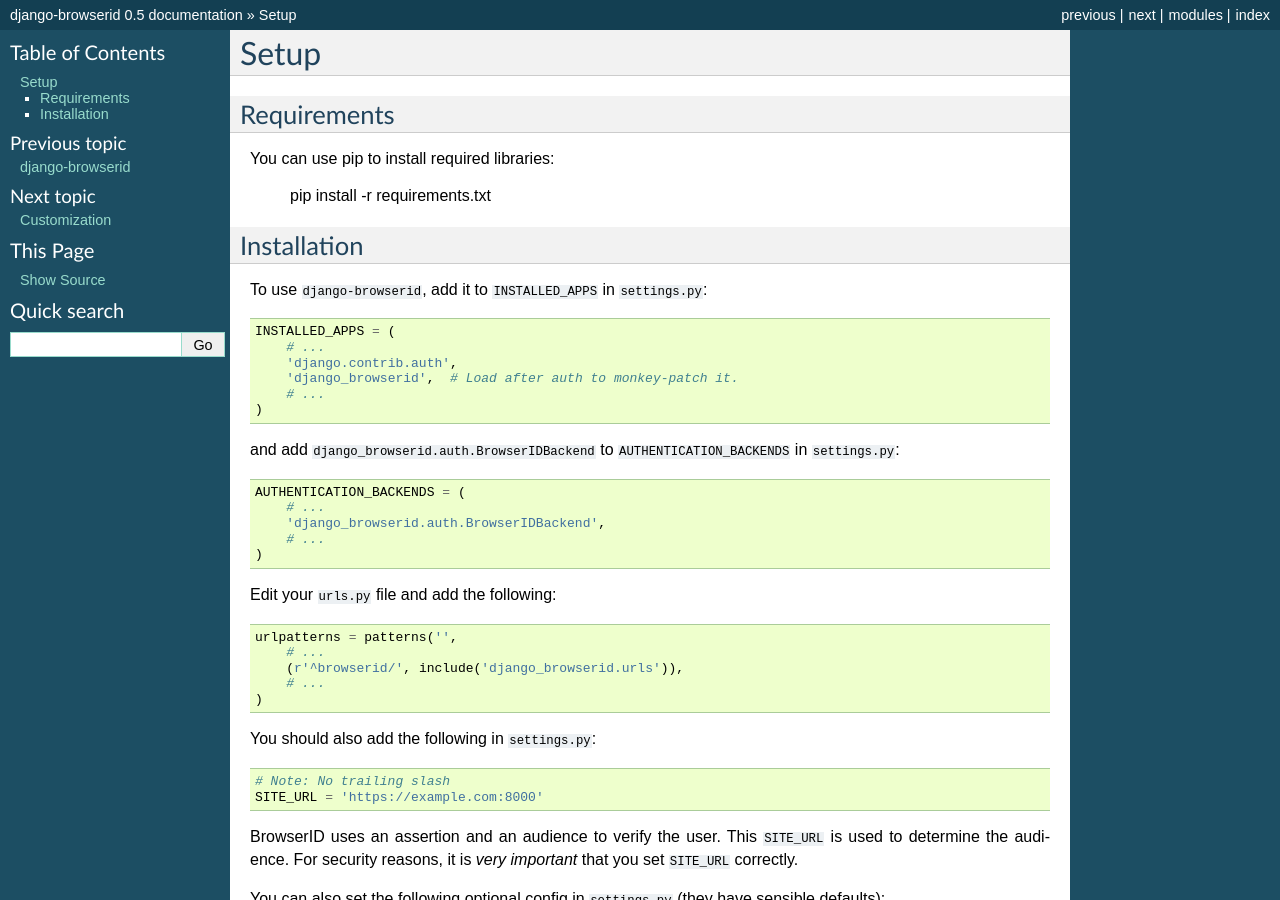
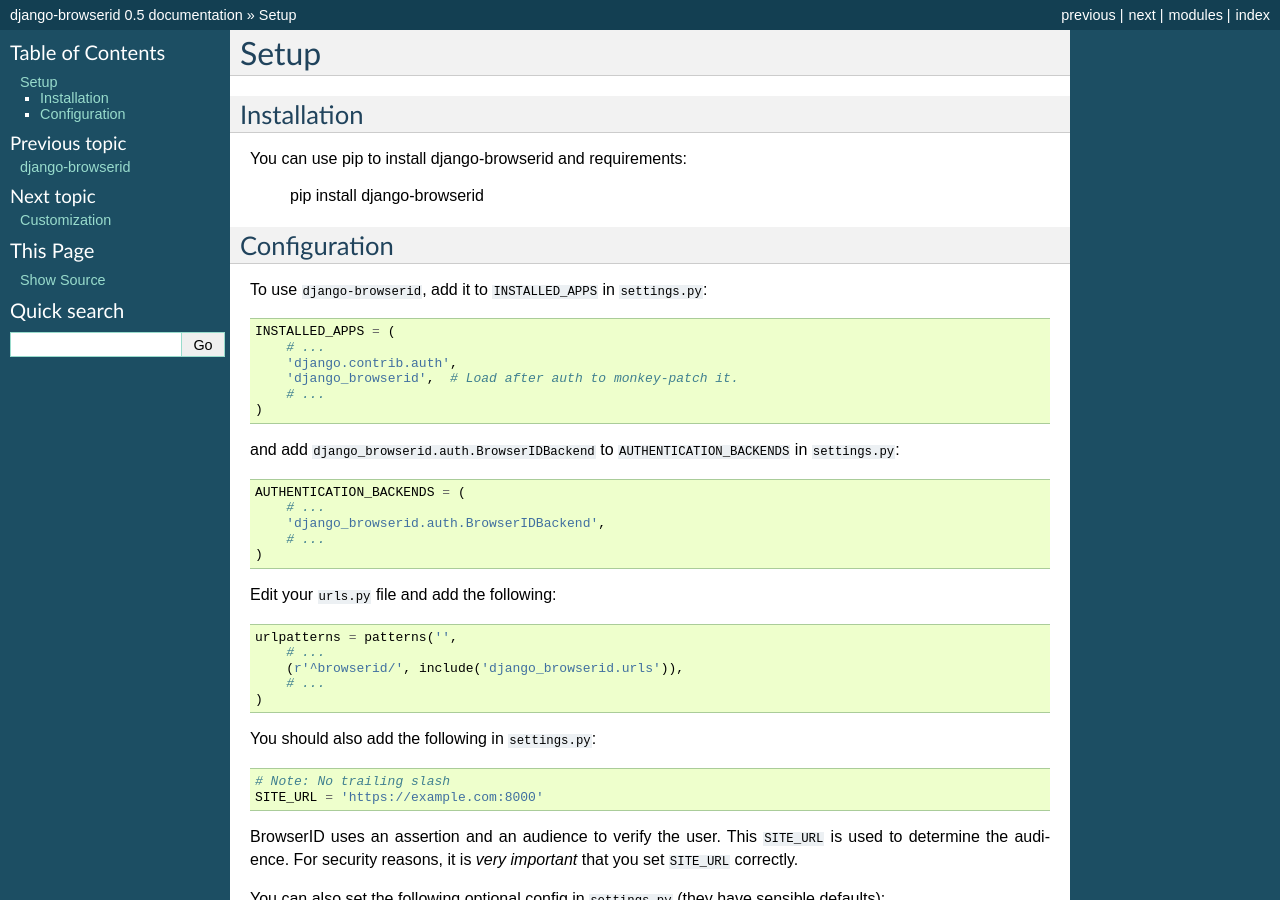
Before and after one commit to mozilla/django-browserid, a Sphinx documentation site: the page built from docs/setup.rst, in a window 1280 px wide and 900 px high. Built offline with Sphinx 7.4.7, drawn with Linux system fonts in a browser that asks for light colours.

Commit message:
Update ReadTheDocs to reflect addition to pypi

```diff
--- a/docs/setup.rst
+++ b/docs/setup.rst
@@ -1,15 +1,16 @@
 Setup
 =====
 
-Requirements
+Installation
 ------------
 
-You can use pip to install required libraries:
+You can use pip to install django-browserid and requirements:
 
-   pip install -r requirements.txt
+   pip install django-browserid
 
-Installation
-------------
+
+Configuration
+-------------
 
 To use ``django-browserid``, add it to ``INSTALLED_APPS`` in ``settings.py``::
 
```
